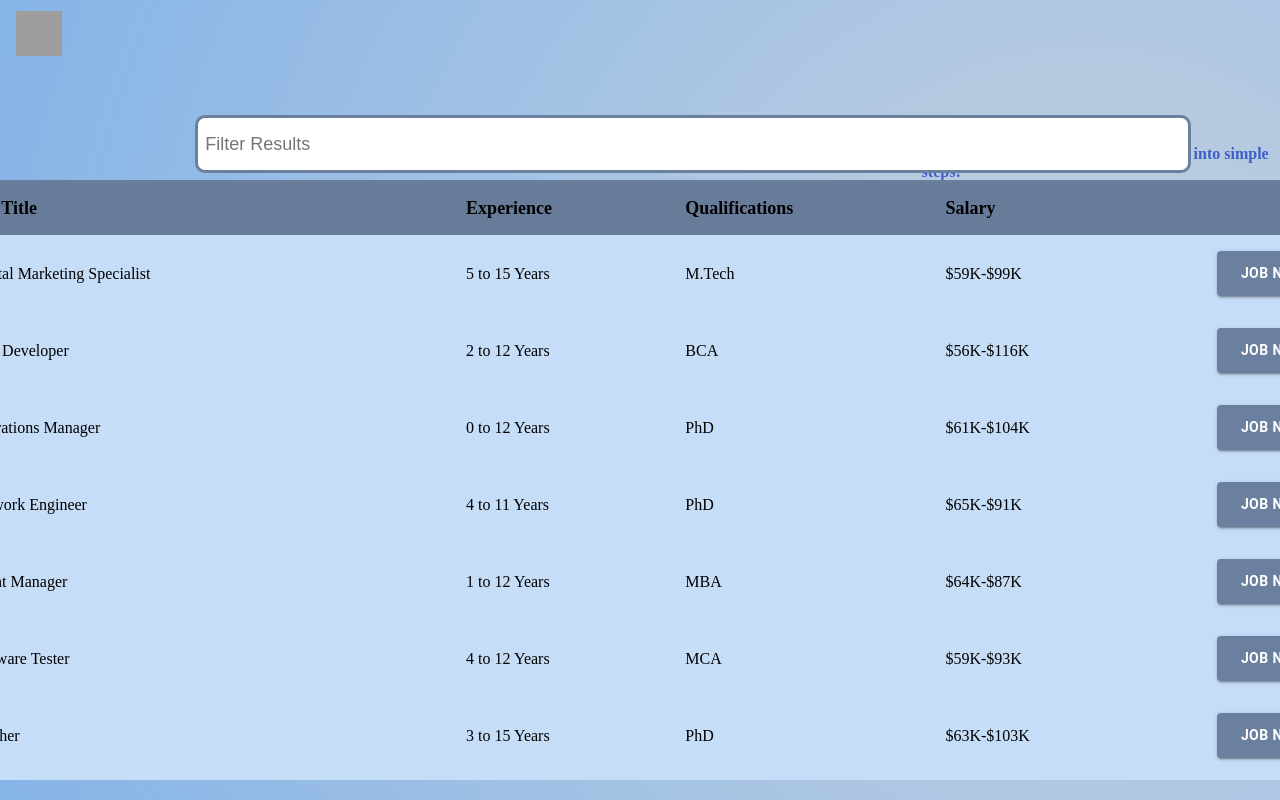
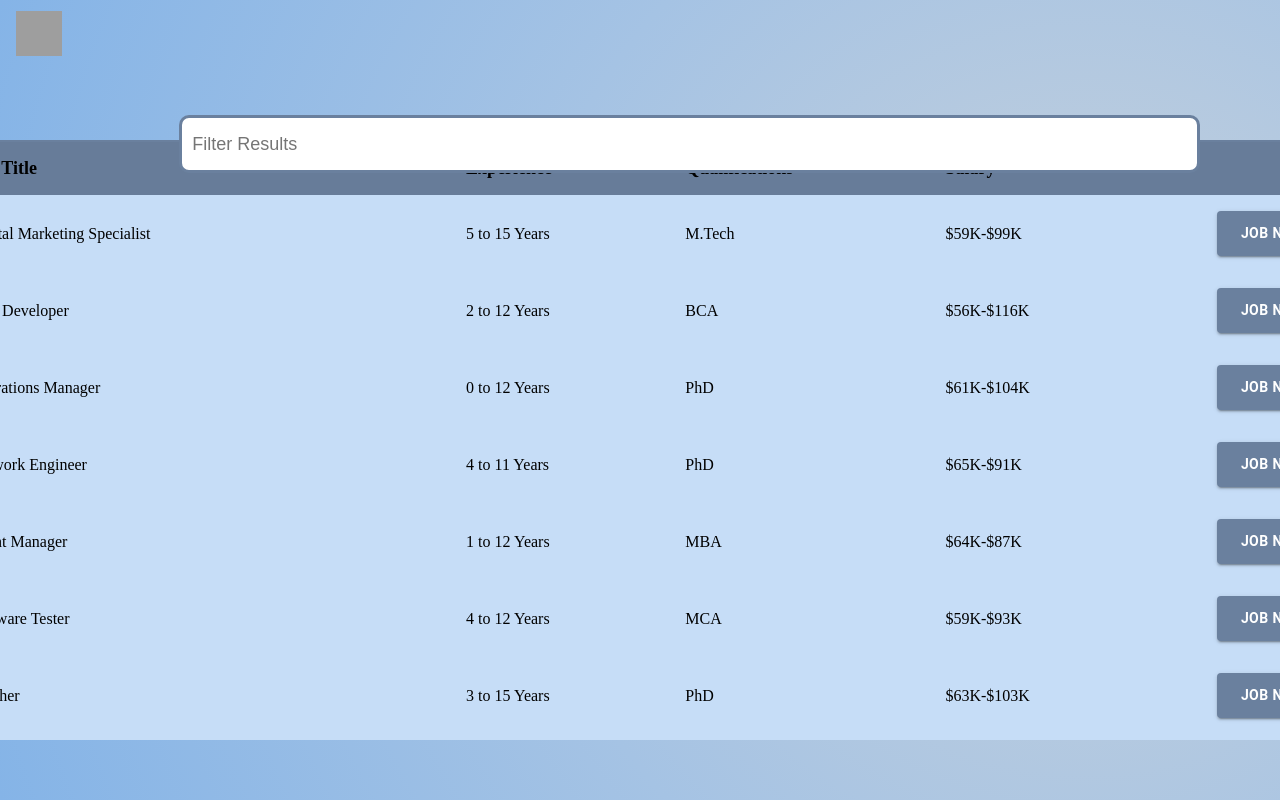
Before and after one commit to tanveerSadat/SocialMediaWebScraper, a React (Vite) app in the folder reactversion/: page /job-news in a window 1280 px wide. Shown: the top 800 px of the page. Built offline with nearby package versions, Linux system fonts and the light colour scheme; grey boxes are pictures that could not be loaded.

Commit message:
added images for readme

```diff
--- a/reactversion/src/assets/Home.module.css
+++ b/reactversion/src/assets/Home.module.css
@@ -63,7 +63,7 @@
 
 /* Adjust content area margin when the menu is expanded */
 .titleText.open {
-    margin-left: 170px; /* Adjusted margin for the open menu */
+    margin-left: 120px; /* Adjusted margin for the open menu */
 }
 
 /* Content styles */
@@ -87,7 +87,7 @@
 }
 
 .content.open {
-    margin-left: 200px;
+    margin-left: 150px;
 }
 
 .toggleMenu {
@@ -306,12 +306,12 @@
     color: #3e5eca;
     font-size: 28px;
     margin-top: -50px;
-    margin-left: 1310px;
+    margin-left: 1270px;
     transition: 0.5s ease-in-out;
 }
 
 .progressHeading.open {
-    margin-left: 1205px;
+    margin-left: 1168px;
 }
 
 .quizProgress {
@@ -384,7 +384,7 @@
     color: #3e5eca;
     font-size: 28px;
     margin-top: 125px;
-    margin-left: 297px;
+    margin-left: 266px;
 }
 
 
--- a/reactversion/src/assets/table.css
+++ b/reactversion/src/assets/table.css
@@ -11,7 +11,7 @@ body {
 .Table-container {
   position: absolute;
   left: 54%;
-  top: 60%;
+  top: 55%;
   height: 600px;
   overflow-y: scroll;
   -webkit-transform: translate(-50%, -50%);
@@ -46,17 +46,19 @@ table {
 
 input {
   position: sticky;
-  width: 77%;
+  width: 79%;
   height: 50px;
   border-color: #6a809e;
   border-style: solid;
   border-width: 3px;
   font-size: 18px;
-  margin-left: 15.25%;
+  margin-left: 14%;
   margin-top: 9%;
   border-radius: 10px;
   outline: none;
   z-index: 100;
+  text-indent: 8px;
+
 }
 
 .myButton {
--- a/reactversion/src/assets/table.jsx
+++ b/reactversion/src/assets/table.jsx
@@ -15,6 +15,7 @@ const LoadingComponent = () => {
       alignItems="center"
       justifyContent="center"
       height="100vh"
+      width="1475px"
     >
       <CircularProgress />
     </Box>
@@ -99,7 +100,7 @@ function Table({isOpen}) {
 
   return (
     <div className="Table">
-    <input value={filterInput} onChange={searchChange} placeholder={" Filter Results"}/>
+    <input value={filterInput} onChange={searchChange} placeholder={"Filter Results"}/>
       <div className="Table-container">
         <div className="Table-wrapper">
         {isLoading ? (
```
